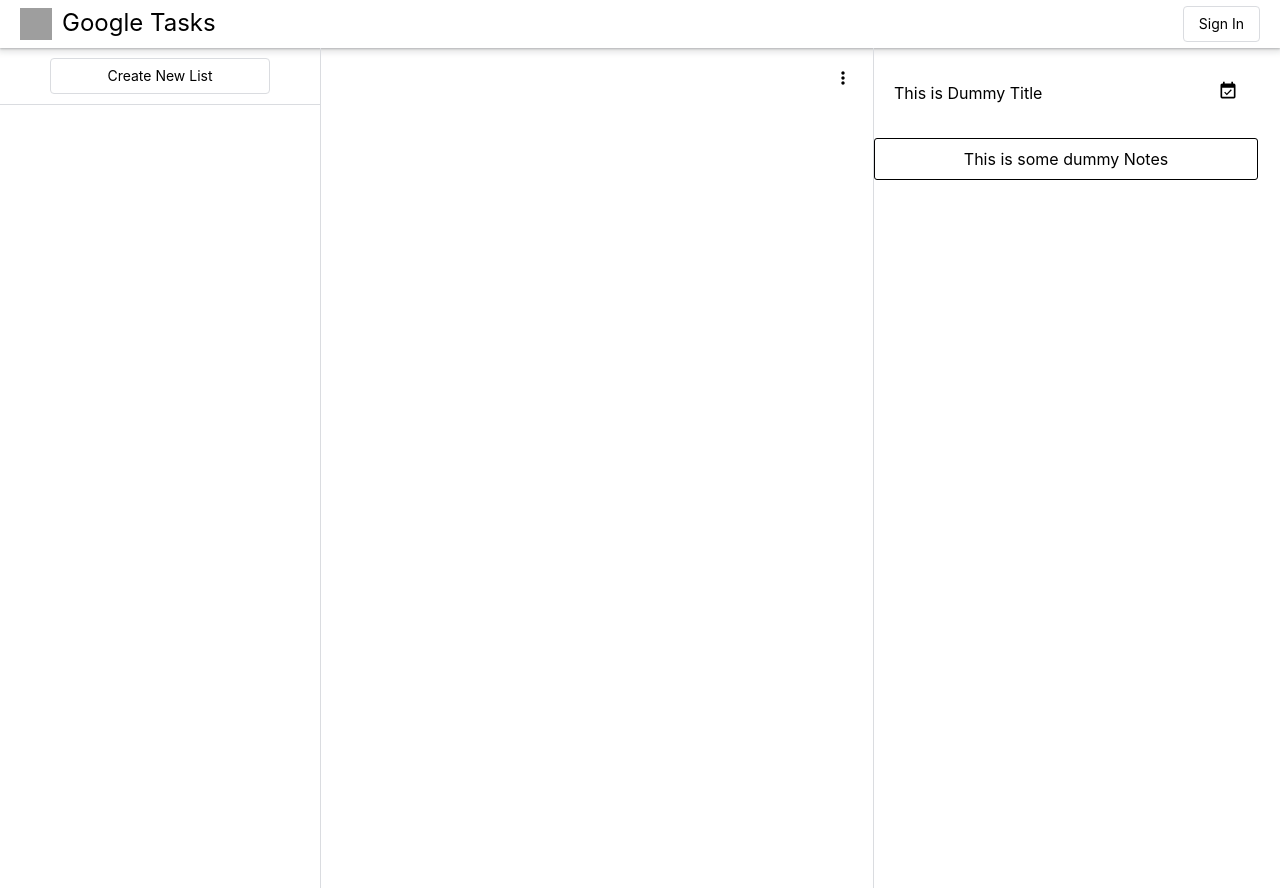
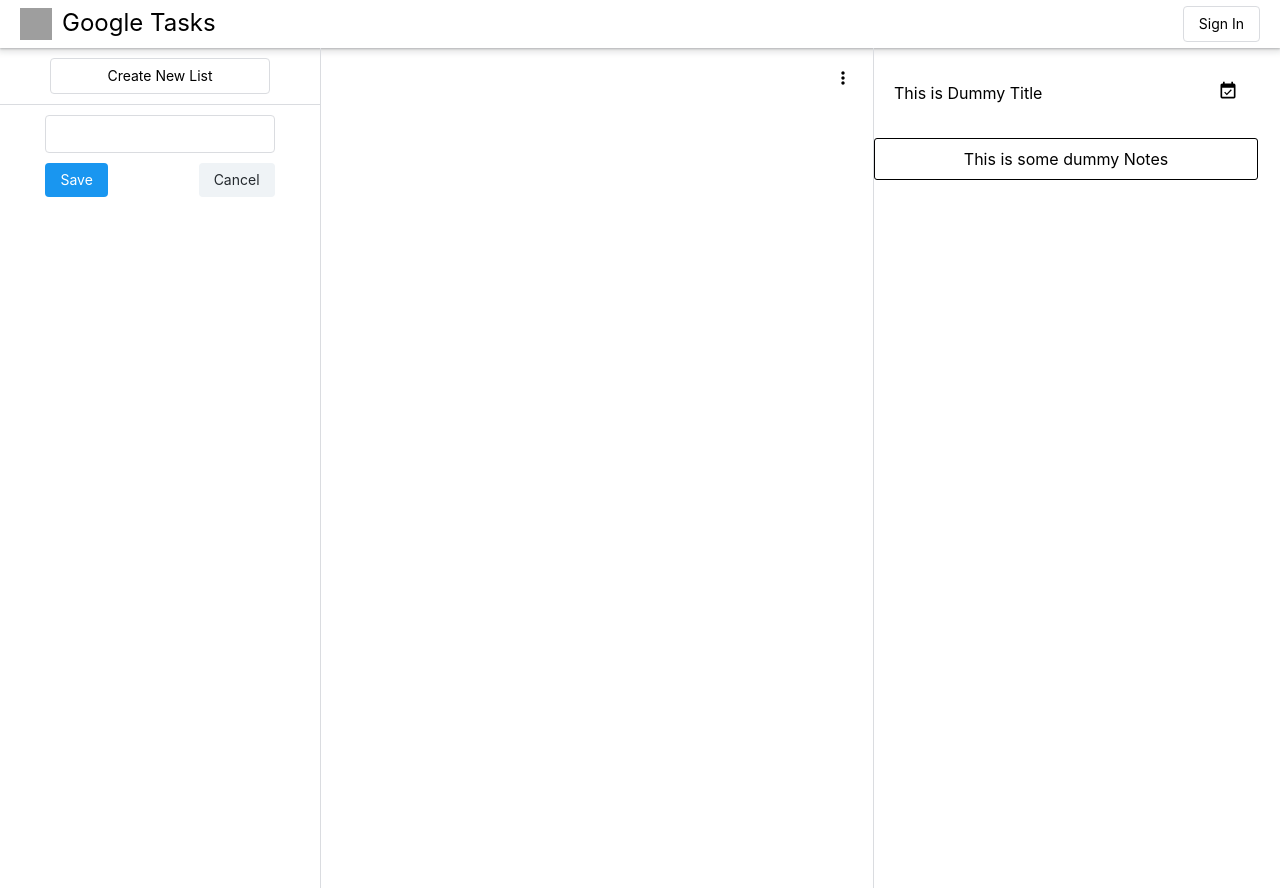
Before and after one commit to puneet-ahuja/google-tasks-extension, a React (Create React App) app: page / in a window 1280 px wide. Built offline with nearby package versions, Linux system fonts and the light colour scheme; grey boxes are pictures that could not be loaded.

Commit message:
Added New Task Form

```diff
--- /dev/null
+++ b/src/components/AddListForm/index.css
@@ -0,0 +1,14 @@
+.add-list-buttons-container {
+    display: flex;
+    justify-content: space-around;
+    max-width: 400px;
+}
+
+.add-list-input {
+    border: 1px solid #dadce0;
+    border-radius: 4px;
+    line-height: 34px;
+    font-size: 14px;
+    width: 70%;
+    margin: 10px 0;
+}
--- /dev/null
+++ b/src/components/AddListForm/index.js
@@ -0,0 +1,25 @@
+import React from 'react';
+import './index.css'
+import PropTypes from 'prop-types'
+import PrimaryButton from '../CommonComponents/PrimaryButton'
+import CancelButton from '../CommonComponents/CancelButton';
+
+const AddListForm = ({isSighnedIn,dispatch}) => {
+
+    return (
+      <div className='add-list-form-container'>
+          <input type='text' className='add-list-input'/>
+          <div className='add-list-buttons-container'>
+            <PrimaryButton text={'Save'} onClick={()=>console.log('Save Button Clicked')}></PrimaryButton>
+            <CancelButton text={'Cancel'} onClick={()=>console.log('Save Button Clicked')}></CancelButton>
+          </div>
+    </div>
+    );
+  }
+
+  AddListForm.propTypes = {
+      onSaveClick : PropTypes.func.isRequired,
+      onCancelClick: PropTypes.func.isRequired
+  }
+
+  export default AddListForm;
--- /dev/null
+++ b/src/components/CommonComponents/CancelButton/index.css
@@ -0,0 +1,15 @@
+.cancel-button{
+    border-radius: 4px;
+    line-height: 34px;
+    padding: 0 15px;
+    cursor: pointer;
+    font-size: 14px;
+    color: #24292e;
+    background-color: #eff3f6;
+    text-align: center;
+}
+
+.cancel-button:hover {
+    background-color: #e6ebf1;
+    border-color: rgba(27,31,35,.35);
+}
--- /dev/null
+++ b/src/components/CommonComponents/CancelButton/index.js
@@ -0,0 +1,27 @@
+import React from 'react';
+import './index.css';
+import PropTypes from 'prop-types';
+import classnames from 'classnames';
+
+
+const CancelButton = ({ text, onClick, styleClasses }) => {
+
+    return (
+      <span
+        className={classnames('cancel-button',{
+            styleClasses
+        })}
+        onClick={onClick}
+      >
+        {text}
+      </span>
+    );
+  }
+
+  CancelButton.propTypes = {
+      text: PropTypes.string.isRequired,
+      onClick: PropTypes.func.isRequired,
+      styleClasses: PropTypes.string
+  }
+
+  export default CancelButton;
--- /dev/null
+++ b/src/components/CommonComponents/PrimaryButton/index.css
@@ -0,0 +1,14 @@
+.primary-button{
+    border-radius: 4px;
+    line-height: 34px;
+    padding: 0 15px;
+    cursor: pointer;
+    font-size: 14px;
+    background-color:  rgb(25, 150, 240);
+    text-align: center;
+    color: white;
+}
+
+.primary-button:hover {
+    background-color: #f1f3f4;
+}
--- /dev/null
+++ b/src/components/CommonComponents/PrimaryButton/index.js
@@ -0,0 +1,27 @@
+import React from 'react';
+import './index.css';
+import PropTypes from 'prop-types';
+import classnames from 'classnames';
+
+
+const PrimaryButton = ({ text, onClick, styleClasses }) => {
+
+    return (
+      <span
+        className={classnames('primary-button',{
+            styleClasses
+        })}
+        onClick={onClick}
+      >
+        {text}
+      </span>
+    );
+  }
+
+  PrimaryButton.propTypes = {
+      text: PropTypes.string.isRequired,
+      onClick: PropTypes.func.isRequired,
+      styleClasses: PropTypes.string
+  }
+
+  export default PrimaryButton;
--- a/src/components/TaskLists/index.js
+++ b/src/components/TaskLists/index.js
@@ -4,6 +4,7 @@
 import './index.css'
 import { tripleDotSVG, dragDropSVG } from '../../constants/svgs'
 import classnames from 'classnames'
+import AddListForm from '../AddListForm';
 
 const defaultList = [
     {
@@ -63,6 +64,7 @@
             <div className='task-lists-header'>
                 <div className='button-style'>Create New List</div>
             </div>
+            <AddListForm/>
             {lists.map((listDetails)=><ListElement key={listDetails.id} listDetails={listDetails} selectedListId={selectedListId} setSelectedList={setSelectedList}/>)}
         </div>
     )
```
